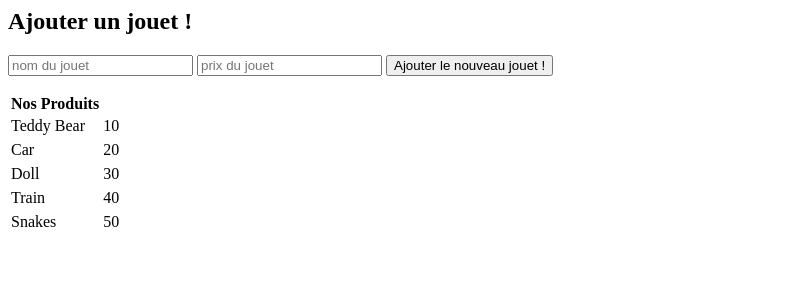
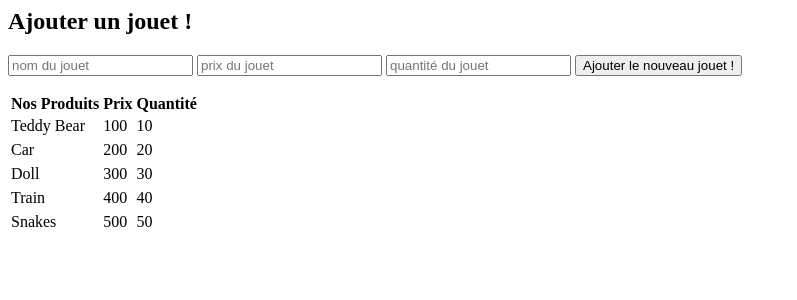
Before and after one commit to NathanGregoar/admin2-2022-2023, a PHP site: page / in a window 1280 px wide. Shown: the top 300 px of the page, without its empty margins (0-797 px from the left). Run offline with PHP 8.4, Linux system fonts and the light colour scheme; data comes from the database, SQL or seed files in the repository.

Commit message:
Update index.php

```diff
--- a/reseau externe/web/sites/php/index.php
+++ b/reseau externe/web/sites/php/index.php
@@ -7,6 +7,7 @@
         <form method="POST" action="?">
             <input type="search" placeholder="nom du jouet" name="nomDuProduit">
             <input type="search" placeholder="prix du jouet" name="prixDuProduit">
+            <input type="search" placeholder="quantité du jouet" name="quantiteDuProduit">
             <button type="submit"> Ajouter le nouveau jouet ! </button>
         </form>
 
@@ -18,18 +19,32 @@
         $sql = 'SELECT * FROM Products';
 
         if ($result = $conn->query($sql)){
+            echo "<table><th>Nos Produits</th><th>Prix</th><th>Quantité</th>";
             while ($data = $result->fetch_assoc()) {
-                $produits[] = $data;
-            }
-            echo "<table><th>Nos Produits</th>";
-            foreach ($produits as $prod) {
                 echo "<tr><td>";
-                echo $prod['Product'];
+                echo $data['Product'];
                 echo "</td><td>";
-                echo $prod['Quantity'];
+                echo $data['Price'];
+                echo "</td><td>";
+                echo $data['Quantity'];
                 echo "</td><tr>";
             }
             echo "</table>";
+        }
+
+        // Handle form submission
+        if ($_SERVER['REQUEST_METHOD'] === 'POST') {
+            $nomProduit = $_POST['nomDuProduit'];
+            $prixDuProduit = $_POST['prixDuProduit'];
+            $quantiteDuProduit = $_POST['quantiteDuProduit'];
+
+            // Insert new toy into the database
+            $insertSql = "INSERT INTO Products (Product, Quantity, Price) VALUES ('$nomProduit', $quantiteDuProduit, $prixDuProduit)";
+            if ($conn->query($insertSql) === TRUE) {
+                echo "<p>Jouet ajouté avec succès !</p>";
+            } else {
+                echo "Erreur lors de l'ajout du jouet : " . $conn->error;
+            }
         }
     ?>
 
```
